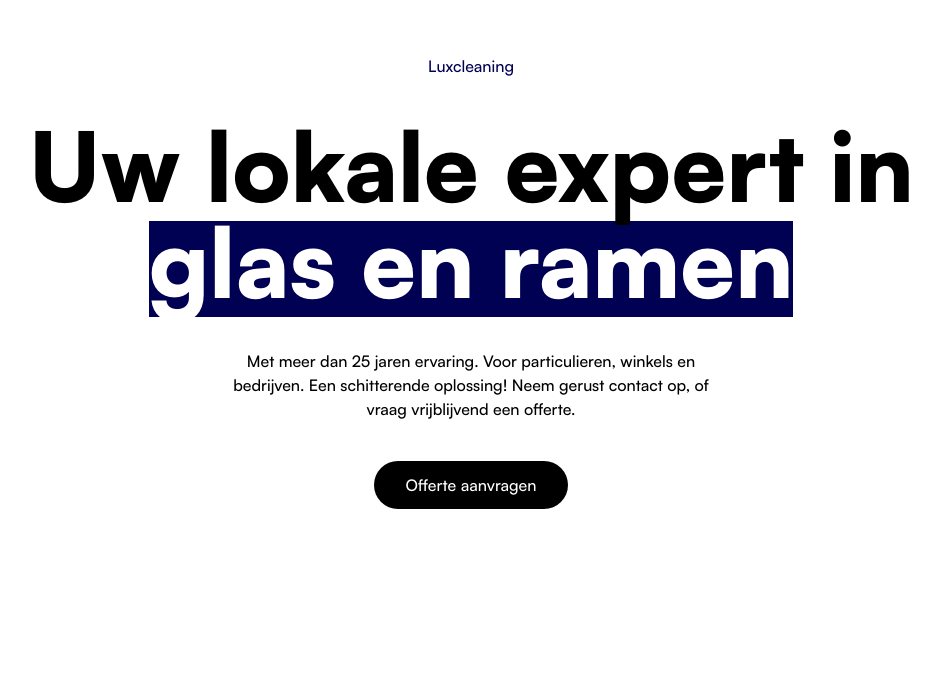
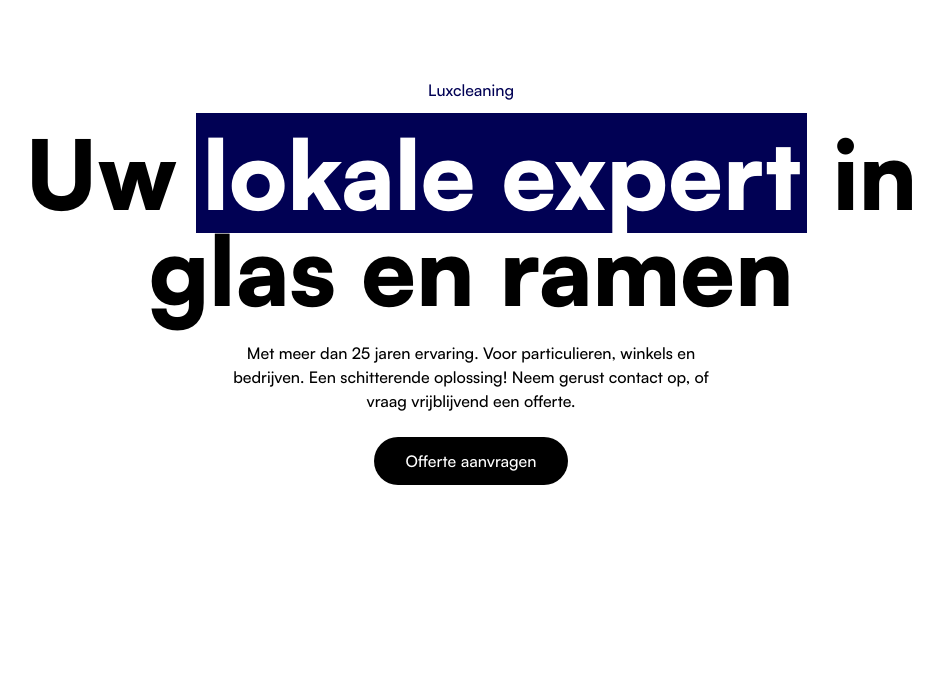
Before and after one commit to JamieVos991/luxcleaning, a plain HTML site: page index.html in a window 1280 px wide. Shown: the part 118-800 px from the top of the page, without its empty margins (169-1112 px from the left). Drawn offline with Linux system fonts and the light colour scheme.

Commit message:
feat: first section fix

```diff
--- a/index.html
+++ b/index.html
@@ -12,22 +12,16 @@
   <body>
     <main>
       <section>
-        <ul>
-          <li>
         <small>Luxcleaning</small>
         <h1 class="h1-font">
-              Uw lokale expert in <span>glas en ramen</span>
+          Uw <span class="span-background">lokale expert</span> in glas en ramen
         </h1>
         <p>
           Met meer dan 25 jaren ervaring. Voor particulieren, winkels en
           bedrijven. Een schitterende oplossing! Neem gerust contact op, of
           vraag vrijblijvend een offerte.
         </p>
-            <a class="anchor-link" href="#offerte-aanvragen"
-              >Offerte aanvragen</a
-            >
-          </li>
-        </ul>
+        <a class="anchor-link" href="#offerte-aanvragen">Offerte aanvragen</a>
       </section>
 
       <section>
--- a/styles/app.css
+++ b/styles/app.css
@@ -13,13 +13,7 @@ main {
       height: 100dvh;
       place-content: center;
       text-align: center;
-
-      ul {
-        li {
-          display: flex;
-          gap: 2.5rem;
-          flex-direction: column;
-          align-items: center;
+      justify-items: center;
 
       small {
         color: var(--navy-blue-color);
@@ -30,28 +24,14 @@ main {
         max-width: 60rem;
 
         span {
-              position: relative;
-              color: white;
-              display: inline-block;
-
-              &::after {
           background: var(--navy-blue-color);
-                content: "";
-                z-index: -1;
-                height: 100%;
-                width: 100%;
-                top: 0.5rem;
-                right: 0;
-                position: absolute;
-              }
+          color: var(--white-color);
         }
       }
 
       p {
         max-width: 30rem;
         justify-self: center;
-          }
-        }
       }
     }
     &:nth-of-type(2) {
--- a/styles/styleguide.css
+++ b/styles/styleguide.css
@@ -66,6 +66,7 @@ a {
   color: var(--white-color);
   border-radius: 10rem;
   font-weight: 500;
+  width: max-content;
   padding: 0.8rem 2rem;
   background: var(--black-color);
 }
```
Lines whose indentation alone changed are shown as unchanged.
